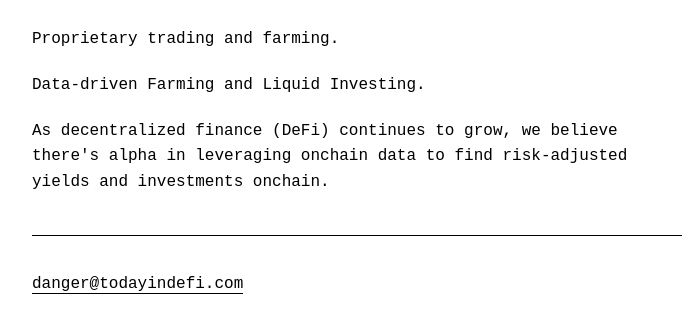
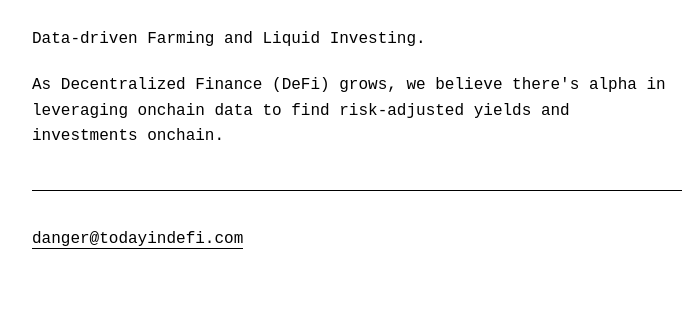
Before and after one commit to todayindefi/RealLegendCapital, a plain HTML site: page index.html in a window 1280 px wide. Shown: the part 121-454 px from the top of the page, without its empty margins (283-979 px from the left). Drawn offline with Linux system fonts and the light colour scheme.

Commit message:
first version

```diff
--- a/index.html
+++ b/index.html
@@ -51,15 +51,11 @@
     <h1>Real Legend Capital</h1>
 
     <p>
-        Proprietary trading and farming.
-    </p>
-
-    <p>
         Data-driven Farming and Liquid Investing.
     </p>
 
     <p>
-        As decentralized finance (DeFi) continues to grow, we believe there's alpha in leveraging onchain data to find risk-adjusted yields and investments onchain.
+        As Decentralized Finance (DeFi) grows, we believe there's alpha in leveraging onchain data to find risk-adjusted yields and investments onchain.
     </p>
     <div class="contact">
         <p>
```
